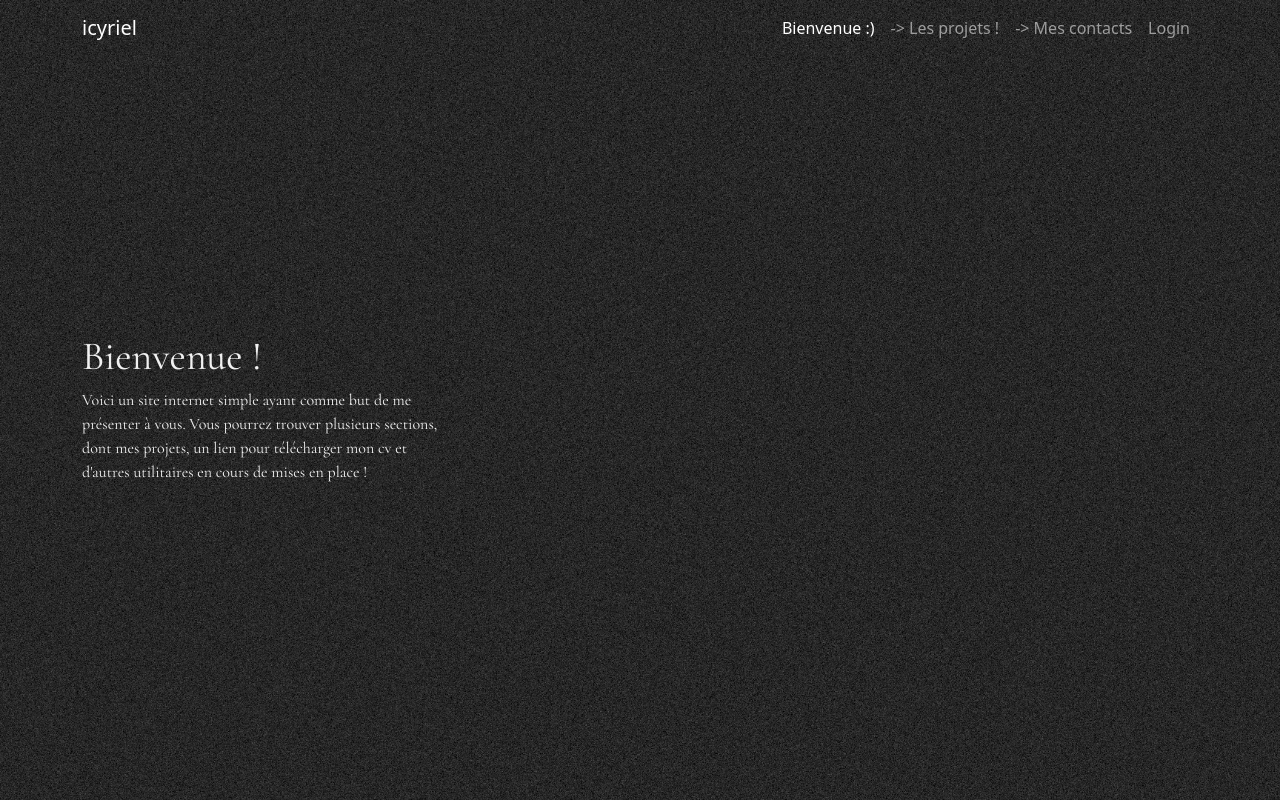
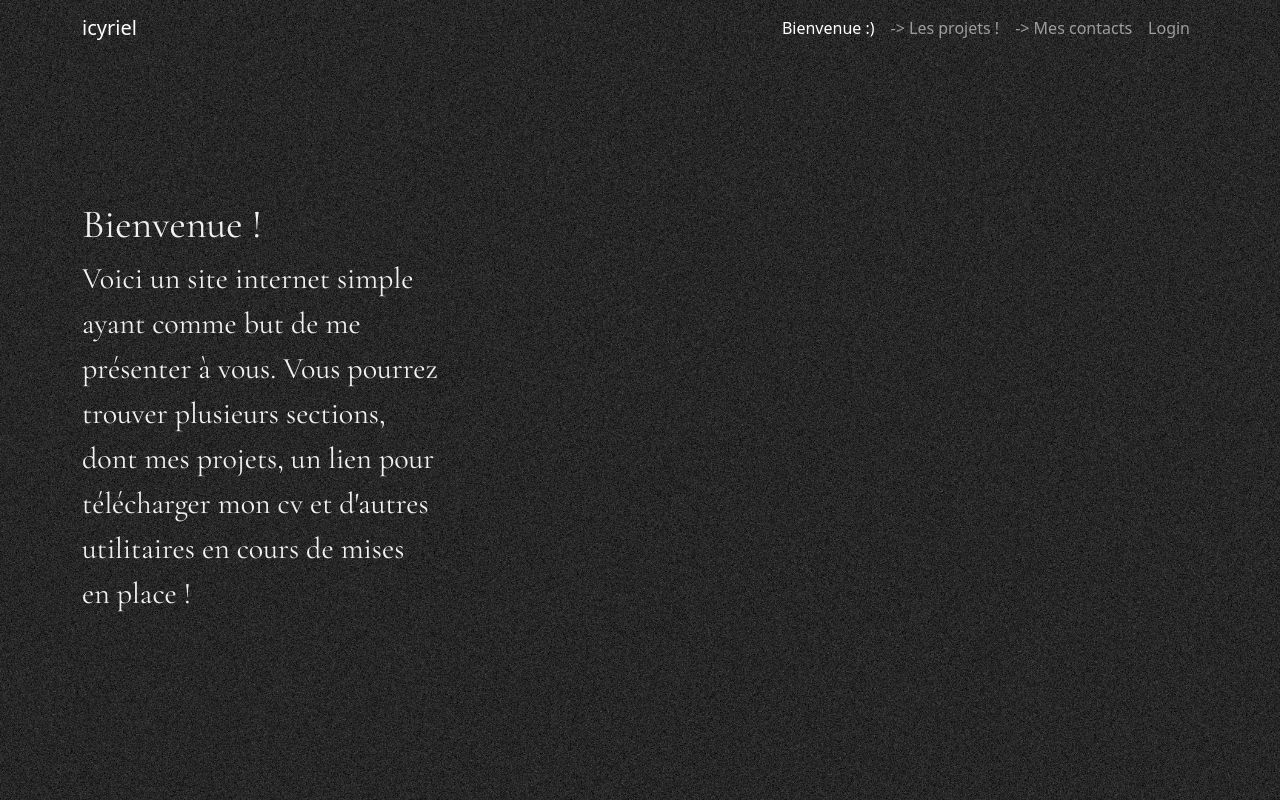
Before and after one commit to cyriacth/portfolio_web, a Flask app: page /views/ in a window 1280 px wide. Run offline with Flask 3, Linux system fonts and the light colour scheme.

Commit message:
last add today

```diff
--- a/templates/index.html
+++ b/templates/index.html
@@ -59,6 +59,7 @@
 
           .content {
             font-family: "Cormorant Garamond", serif;
+            font-size: 30px;
             display: flex;
             flex-direction: column;
             justify-content: center;
```
